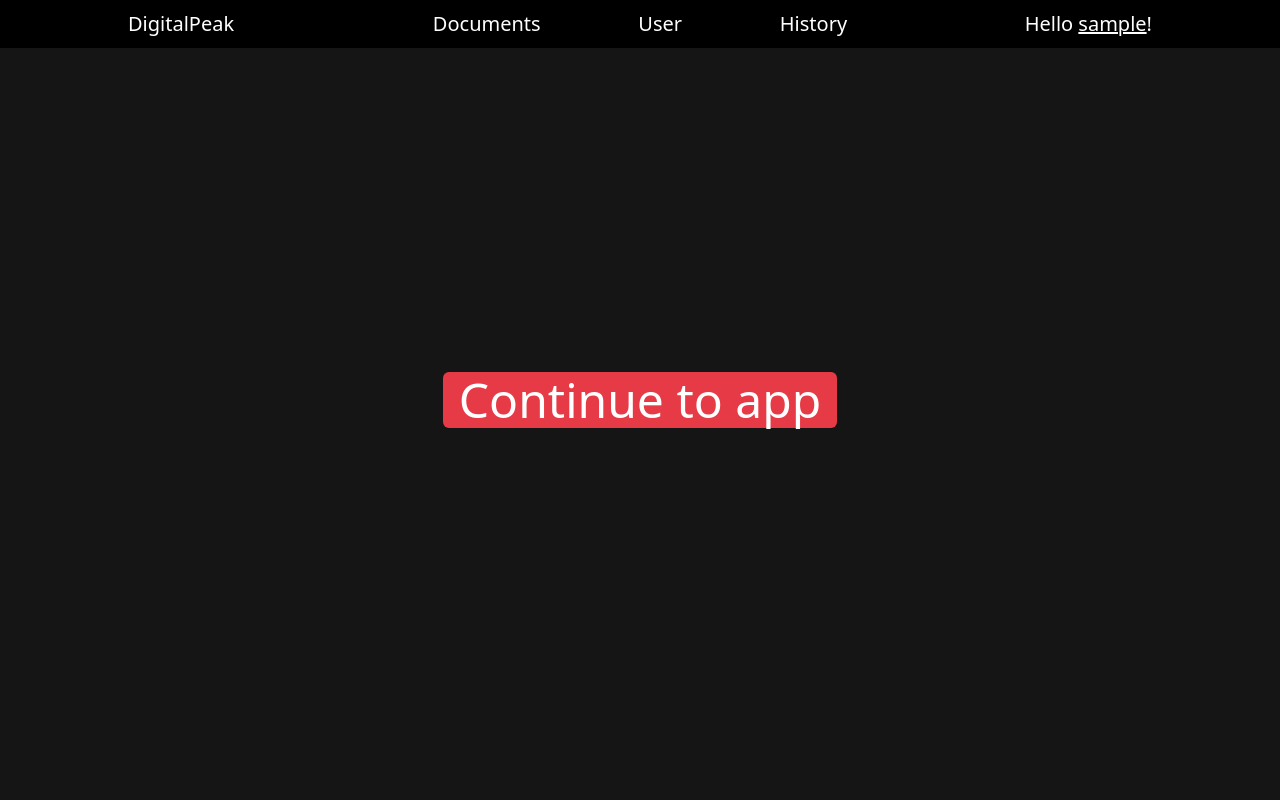
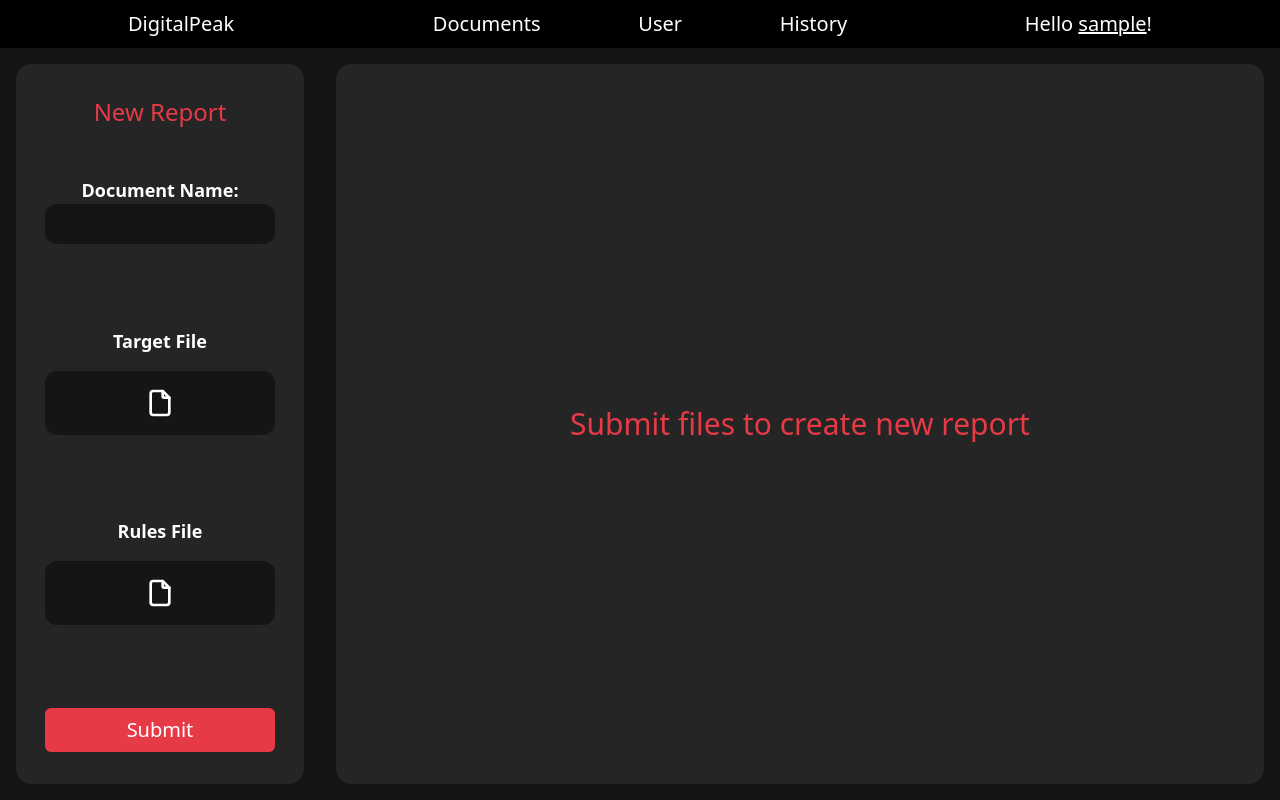
Before and after one commit to bakyt03/DTHack-24, a React (Create React App) app in the folder frontend/: page /doc in a window 1280 px wide. Before the commit this address led to /. Built offline with nearby package versions, Linux system fonts and the light colour scheme; sample sign-in values are in the browser's storage.

Commit message:
homepage fix

```diff
--- a/frontend/src/context/AuthContext.jsx
+++ b/frontend/src/context/AuthContext.jsx
@@ -15,18 +15,16 @@ export const authReducer = (state, action) => {
 
 
 export const AuthContextProvider = ({ children }) => {
+    const user = JSON.parse(localStorage.getItem('user'))
+    let val = null;
+    if (user) {
+        val = user;
+    }
     const [state, dispatch] = useReducer(authReducer, {
-        user: null
+        user: val
     })
 
     console.log("AuthContext state: ", state);
-
-    useEffect(() => {
-
-        const user = JSON.parse(localStorage.getItem('user'))
-        dispatch({ type: 'LOGIN', payload: user })
-
-    }, [])
 
     return (
         <AuthContext.Provider value={{ ...state, dispatch }}>
--- a/frontend/src/input.css
+++ b/frontend/src/input.css
@@ -20,7 +20,7 @@ body{
 }
 
 .btn{
-    @apply cursor-pointer px-4 py-1 bg-primary text-white rounded-md
+    @apply cursor-pointer px-4 py-2 bg-primary text-white rounded-md
 }
 
 button:disabled{
--- a/frontend/src/output.css
+++ b/frontend/src/output.css
@@ -596,6 +596,10 @@ video {
   margin-left: auto;
 }
 
+.mt-12 {
+  margin-top: 3rem;
+}
+
 .mt-16 {
   margin-top: 4rem;
 }
@@ -612,6 +616,18 @@ video {
   margin-top: 1.75rem;
 }
 
+.mb-12 {
+  margin-bottom: 3rem;
+}
+
+.mb-4 {
+  margin-bottom: 1rem;
+}
+
+.inline-block {
+  display: inline-block;
+}
+
 .flex {
   display: flex;
 }
@@ -624,8 +640,8 @@ video {
   height: 3rem;
 }
 
-.h-\[85vh\] {
-  height: 85vh;
+.h-\[50vh\] {
+  height: 50vh;
 }
 
 .h-\[90vh\] {
@@ -638,6 +654,14 @@ video {
 
 .h-screen {
   height: 100vh;
+}
+
+.h-\[10vh\] {
+  height: 10vh;
+}
+
+.h-\[5vh\] {
+  height: 5vh;
 }
 
 .min-h-full {
@@ -684,6 +708,10 @@ video {
   max-width: 80vw;
 }
 
+.grow {
+  flex-grow: 1;
+}
+
 .cursor-not-allowed {
   cursor: not-allowed;
 }
@@ -718,6 +746,10 @@ video {
 
 .overflow-x-hidden {
   overflow-x: hidden;
+}
+
+.rounded {
+  border-radius: 0.25rem;
 }
 
 .rounded-2xl {
@@ -775,6 +807,10 @@ video {
   background-color: rgb(255 255 255 / var(--tw-bg-opacity, 1));
 }
 
+.p-1 {
+  padding: 0.25rem;
+}
+
 .p-16 {
   padding: 4rem;
 }
@@ -820,6 +856,11 @@ video {
 .py-8 {
   padding-top: 2rem;
   padding-bottom: 2rem;
+}
+
+.py-4 {
+  padding-top: 1rem;
+  padding-bottom: 1rem;
 }
 
 .text-center {
@@ -918,8 +959,8 @@ body{
   background-color: rgb(230 58 70 / var(--tw-bg-opacity, 1));
   padding-left: 1rem;
   padding-right: 1rem;
-  padding-top: 0.25rem;
-  padding-bottom: 0.25rem;
+  padding-top: 0.5rem;
+  padding-bottom: 0.5rem;
   --tw-text-opacity: 1;
   color: rgb(255 255 255 / var(--tw-text-opacity, 1));
 }
--- a/frontend/src/pages/Document.jsx
+++ b/frontend/src/pages/Document.jsx
@@ -73,21 +73,22 @@ export default function Document() {
     return (
         <div className="page flex items-center">
             <div className='w-1/4 h-[90vh] '>
-                <div className='bg-terciary mx-4 rounded-2xl  flex items-center h-[90vh] '>
+                <div className='bg-terciary mx-4 rounded-2xl  flex flex-col justify-between py-8 items-center h-[90vh] '>
+                    <h1 className='text-2xl text-primary text-center mb-12'>New Report</h1>
+                    <form onSubmit={handleSubmit} className='mx-auto flex flex-col justify-between grow   w-[80%] ' >
 
-                    <form onSubmit={handleSubmit} className='mx-auto flex flex-col justify-between  h-[85vh] py-8   w-[80%] ' >
-                        <h1 className='text-2xl text-primary text-center'>New Report</h1>
-                        <div className='flex flex-col mt-4'>
-                            <label htmlFor="docnName" className='text-center text-lg font-semibold text-primary '>Document Name:</label>
-                            <input className='bg-bg  rounded-md px-4 py-2 text-white' type="text" id="docnName" name="docnName" value={formData.docnName} onChange={handleChange} />
+                        <div className='flex flex-col '>
+                            <label htmlFor="docnName" className='text-center text-lg font-semibold  '>Document Name:</label>
+                            <input className='bg-bg  rounded-xl px-4 py-2 text-white' type="text" id="docnName" name="docnName" value={formData.docnName} onChange={handleChange} />
                         </div>
                         <div className='flex flex-col justify-center'>
-                            <label className='text-center text-lg font-semibold text-primary' htmlFor="target">Target File</label>
-                            <div className="bg-bg  font-bold cursor-pointer py-8 rounded-2xl flex flex-col justify-center items-center  " onClick={() => openFileExplorer(1)}>
+                            <label label className='text-center text-lg font-semibold  mb-4' htmlFor="target">Target File</label>
 
-                                {formData.target ? <IconFileFilled size={32} color='#e63a46' /> : <IconFile size={32} color='#e63a46' />}
-                                {!!formData.target && <p className='text-primary text-sm text-center'>{formData.target.name}</p>}
-                                {pending && <p className='text-primary text-sm'>Uploading...</p>}
+                            <div className="bg-bg  font-bold cursor-pointer py-4 rounded-xl flex flex-col justify-center items-center  " onClick={() => openFileExplorer(1)}>
+
+                                {formData.target ? <IconFileFilled size={32} color='#fff' /> : <IconFile size={32} color='#fff' />}
+                                {!!formData.target && <p className=' text-sm text-center'>{formData.target.name}</p>}
+                                {pending && <p className=' text-sm'>Uploading...</p>}
                                 <input
                                     type="file"
                                     ref={targetInputRef}
@@ -97,12 +98,13 @@ export default function Document() {
                             </div>
                         </div>
                         <div className=' flex flex-col  justify-center'>
-                            <label className='text-center text-lg font-semibold text-primary' htmlFor="rules">Rules File</label>
-                            <div className="bg-bg  font-bold cursor-pointer py-8   rounded-2xl flex flex-col justify-center items-center  " onClick={() => openFileExplorer(2)}>
+                            <label className='text-center text-lg font-semibold mb-4' htmlFor="rules">Rules File</label>
+                            <div className="bg-bg  font-bold cursor-pointer py-4   rounded-xl flex flex-col justify-center items-center  " onClick={() => openFileExplorer(2)}>
 
-                                {formData.rules ? <IconFileFilled size={32} color='#e63a46' /> : <IconFile size={32} color='#e63a46' />}
-                                {!!formData.rules && <p className='text-primary text-sm text-center'>{formData.rules.name}</p>}
-                                {pending && <p className='text-primary text-sm'>Uploading...</p>}
+                                {formData.rules ? <IconFileFilled size={32} color='#fff' /> : <IconFile size={32} color='#fff' />}
+                                {!!formData.rules && <p className=' text-sm text-center'>{formData.rules.name}</p>}
+                                {pending && <p className=' text-sm'>Uploading...</p>}
+
                                 <input
                                     type="file"
                                     ref={rulesInputRef}
@@ -111,17 +113,15 @@ export default function Document() {
                                 />
                             </div>
                         </div>
+                        <div className='w-full   flex justify-center items-center'>
+                            <div className={`btn w-full  text-center text-xl ${pending ? " cursor-not-allowed " : " cursor-pointer "}`} onClick={handleSubmit}>{pending ? "Uploading..." : "Submit"}</div>
+                        </div>
+                    </form>
 
 
-
-                        <div className='w-full   flex justify-center items-center'>
-                            <div className={`btn mx-auto text-xl ${pending ? " cursor-not-allowed " : " cursor-pointer "}`} onClick={handleSubmit}>{pending ? "Uploading..." : "Submit"}</div>
-                        </div>
-
-                    </form>
                 </div>
 
-            </div>
+            </div >
             <div className='w-3/4 h-[90vh]'>
                 <div className='bg-terciary mx-4 rounded-2xl p-16 h-[90vh]'>
                     <div className='flex justify-center items-center w-full h-full'>
@@ -134,6 +134,6 @@ export default function Document() {
             </div>
 
 
-        </div>
+        </div >
     );
 }
```
